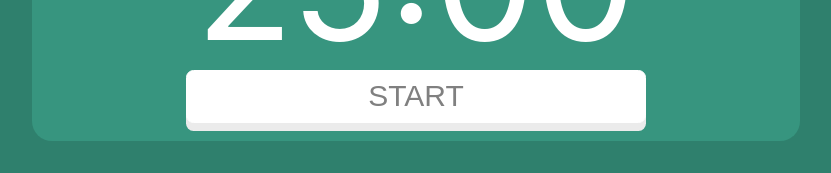
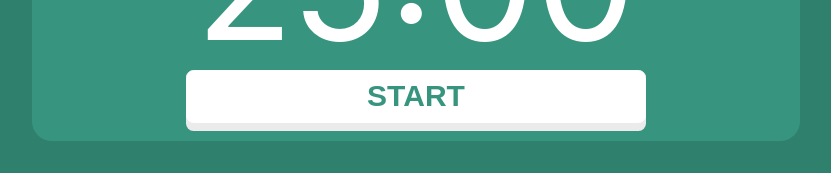
Before and after one commit to nameistao/Pomokanban, a Next.js app: page / in a window 1280 px wide. Shown: the part 239-412 px from the top of the page, without its empty margins (224-1055 px from the left). Built offline with nearby package versions, Linux system fonts and the light colour scheme.

Commit message:
update start stop button text styling

```diff
--- a/components/TimerBox.tsx
+++ b/components/TimerBox.tsx
@@ -62,6 +62,7 @@ const TimerBox = ({
       <StartStopButton
         startStop={startStop}
         startStopHandler={startStopHandler}
+        color={colorScheme[1]}
       />
     </StyledSection>
   );
--- a/components/headerComponents/Title.tsx
+++ b/components/headerComponents/Title.tsx
@@ -25,7 +25,7 @@ const Title = () => {
 
   return (
     <StyledTitle onMouseEnter={hoverHandler} onMouseLeave={unhoverHandler}>
-      {hoverHeader ? (
+      {/* {hoverHeader ? (
         <a
           href="https://github.com/nameistao/Pomodororo_V2"
           rel="noopener noreferrer"
@@ -35,7 +35,8 @@ const Title = () => {
         </a>
       ) : (
         "Pomodororo"
-      )}
+      )} */}
+      Pomodororo
     </StyledTitle>
   );
 };
--- a/components/timerBoxComponents/StartStopButton.tsx
+++ b/components/timerBoxComponents/StartStopButton.tsx
@@ -9,17 +9,18 @@ const StyledStartStopButtonWrapper = styled.section`
   align-items: center;
 `;
 
-const StyledStartStopButton = styled.button`
+const StyledStartStopButton = styled.button<{ color: string }>`
   width: 60%;
   height: 60%;
   margin: auto;
   border-radius: 7.5px;
   background-color: inherit;
   border: 1px #fff solid;
-  color: grey;
+  color: ${(props) => props.color};
   background-color: #fff;
   box-shadow: rgb(235, 235, 235) 0px 8px 0px;
   font-size: 30px;
+  font-weight: 900;
   :hover {
     background-color: #fff;
     cursor: pointer;
@@ -34,12 +35,13 @@ const StyledStartStopButton = styled.button`
 interface IProps {
   startStop: string;
   startStopHandler: MouseEventHandler;
+  color: string;
 }
 
-const StartStopButton = ({ startStop, startStopHandler }: IProps) => {
+const StartStopButton = ({ startStop, startStopHandler, color }: IProps) => {
   return (
     <StyledStartStopButtonWrapper>
-      <StyledStartStopButton onClick={startStopHandler}>
+      <StyledStartStopButton onClick={startStopHandler} color={color}>
         {startStop}
       </StyledStartStopButton>
     </StyledStartStopButtonWrapper>
```
